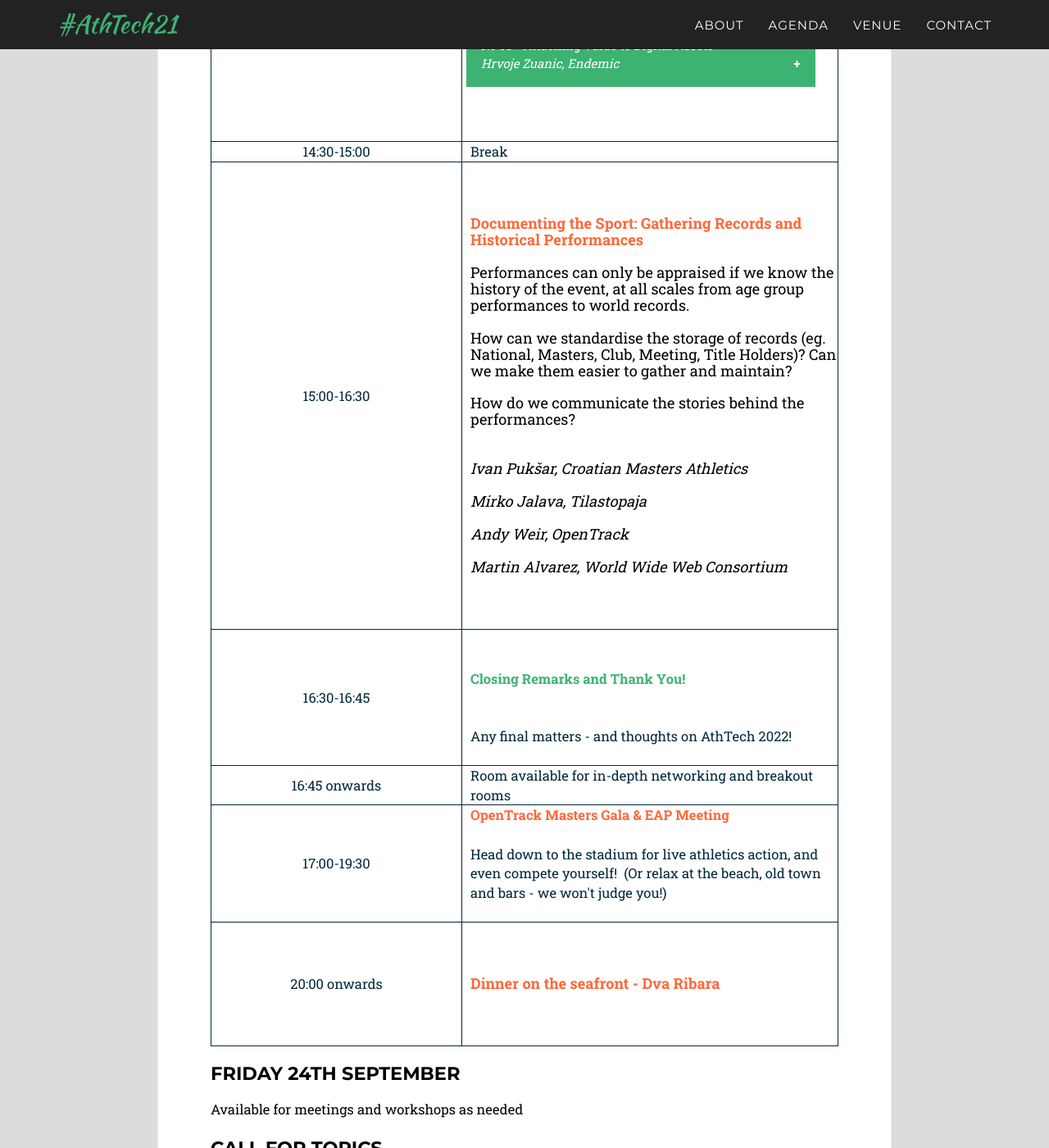
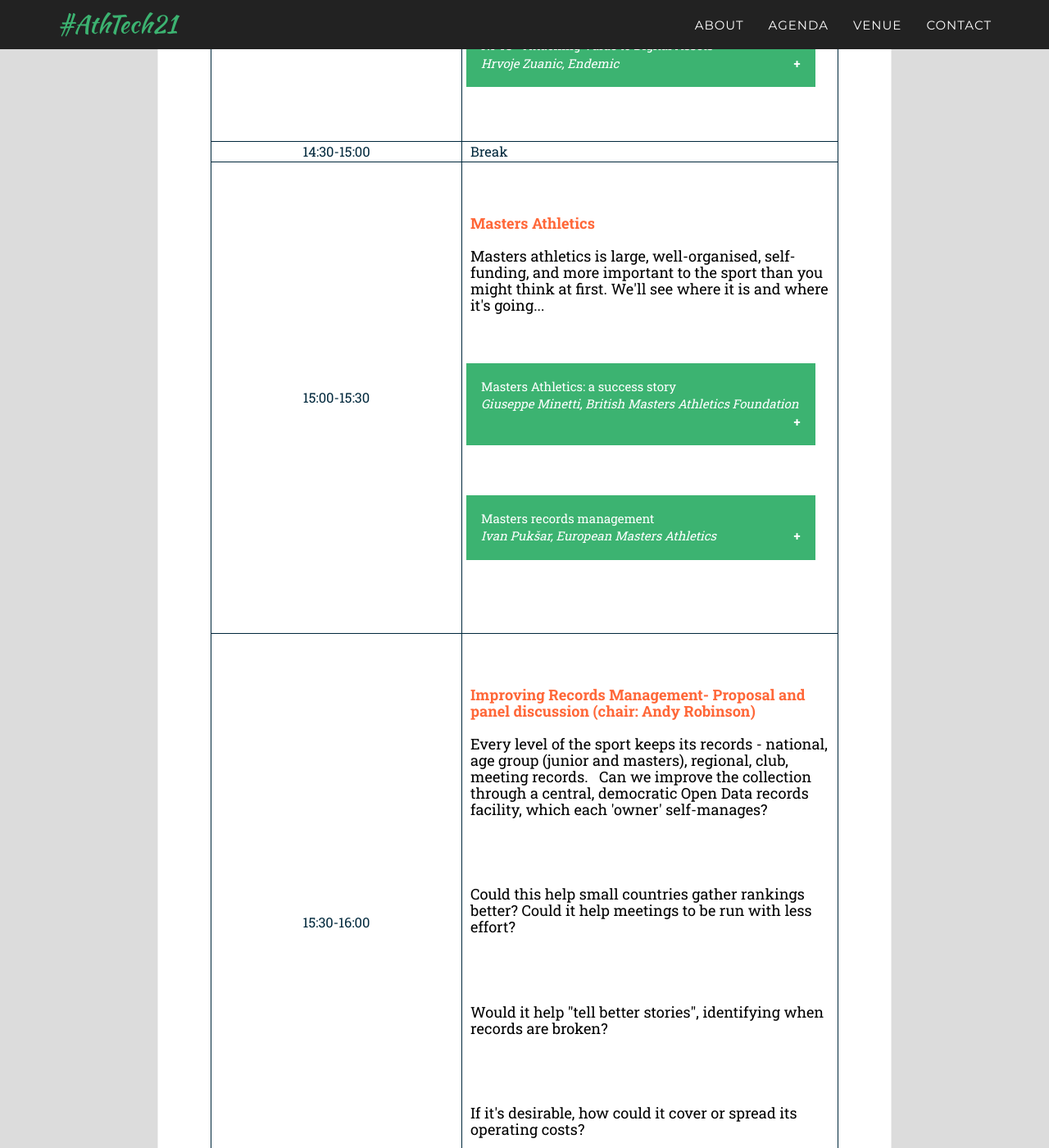
Before and after one commit to openath/athtech, a Jekyll site: the page built from _2021_pages/agenda.html, in a window 1280 px wide and 1400 px high, scrolled down 8426 px. Shown: the whole window at 82% size. Built offline with Jekyll 4.4.1, drawn with Linux system fonts in a browser that asks for light colours; some web fonts are replaced; some of the changed text lies outside the part shown.

Commit message:
Thursday final session

```diff
--- a/_2021_pages/agenda.html
+++ b/_2021_pages/agenda.html
@@ -365,17 +365,51 @@ published: true
                     <td>Break</td>
                 </tr>
 
+
+
+
                 <tr>
-                    <td>15:00-16:30</td>
+                    <td>15:00-15:30</td>
                     <td>
-                        <p><b>Documenting the Sport: Gathering Records and Historical Performances</b>
-                            <br>Performances can only be appraised if we know the history of the event, at all scales from age group performances to world records.
-                            <br>How can we standardise the storage of records (eg. National, Masters, Club, Meeting, Title Holders)? Can we make them easier to gather and maintain?
-                            <br>How do we communicate the stories behind the performances?
-                            <br><br><i>Ivan Pukšar, Croatian Masters Athletics
-                            <br>Mirko Jalava, Tilastopaja
-                            <br>Andy Weir, OpenTrack
-                            <br>Martin Alvarez, World Wide Web Consortium</i></p>
+                        <p><b>Masters Athletics</b>
+                        <br>Masters athletics is large, well-organised, self-funding, and more important to the sport than you might think at first. We'll see where it is and where it's going...</p>
+                        <button class='collapsible'>Masters Athletics: a success story<br><i>Giuseppe Minetti, British Masters Athletics Foundation</i></button>
+                        <div class='content'>
+                            to be provided
+                        </div>
+                        <button class='collapsible'>Masters records management<br><i>Ivan Pukšar, European Masters Athletics</i></button>
+                        <div class='content'>Masters records are a huge source of motivation to the competitors, but hard to gather.  Ivan has been maintaining all Balkan masters records and plays a key role in European Masters Athletics; he will give an overview of how it's done currently.
+                        </div>
+
+                    </td>
+                </tr>
+
+
+                <tr>
+                    <td>15:30-16:00</td>
+                    <td>
+                        <p><b>Improving Records Management- Proposal and panel discussion (chair: Andy Robinson)</b>
+                        <br>Every level of the sport keeps its records - national, age group (junior and masters), regional, club, meeting records.   Can we improve the collection through a central, democratic Open Data records facility, which each 'owner' self-manages?</p>
+                        <p>Could this help small countries gather rankings better? Could it help meetings to be run with less effort?</p>
+                        <p>Would it help "tell better stories", identifying when records are broken?</p>
+                        <p>If it's desirable, how could it cover or spread its operating costs?</p>
+
+                    </td>
+                </tr>
+
+                <tr>
+                    <td>16:00-16:30</td>
+                    <td>
+                        <p><b>Stories behind the statistics</b>
+                        <br>Athletics has a huge base of statistical data. How do we communicate the stories behind the performances?</p>
+
+
+                        <button class='collapsible'>Presenting data in new ways<br><i>Andy Weir, OpenTrack</i></button>
+                        <div class='content'>
+                            Presenting a roundup of good data visualisations and ways to tell the stories - both race day and historical
+                        </div>
+
+                        <p>We'll invite anyone to submit links to good and novel presentations of information, so we can quickly see many.  Maybe even build a presentation as we go!  So start gathering links to cool stuff!</p>
                     </td>
                 </tr>
 
```
